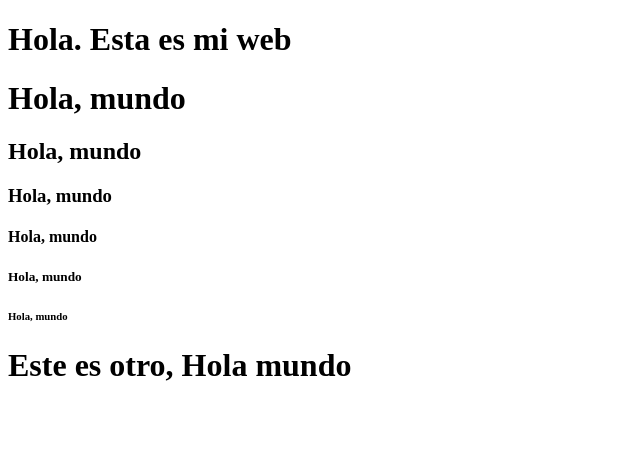
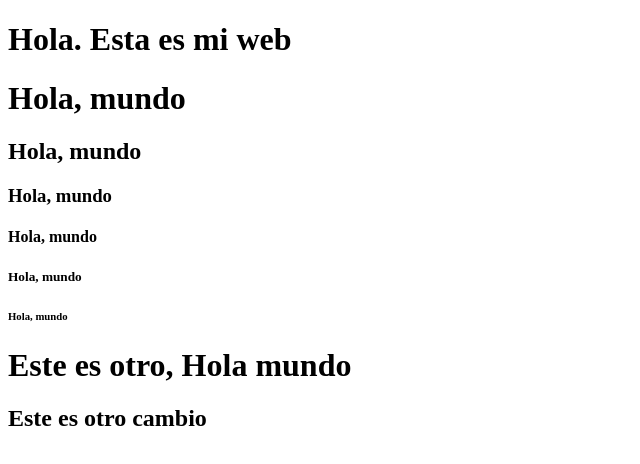
Before and after one commit to edo-nunez/prueba, a plain HTML site: page index.html in a window 1280 px wide. Shown: the whole page, without its empty margins (0-640 px from the left). Drawn offline with Linux system fonts and the light colour scheme.

Commit message:
Nuevo cambio por mi parte

```diff
--- a/index.html
+++ b/index.html
@@ -17,6 +17,7 @@
     <h6>Hola, mundo</h6>
 
     <h1>Este es otro, Hola mundo</h1>
+    <h2>Este es otro cambio</h2>
 
 </body>
 </html>
```
